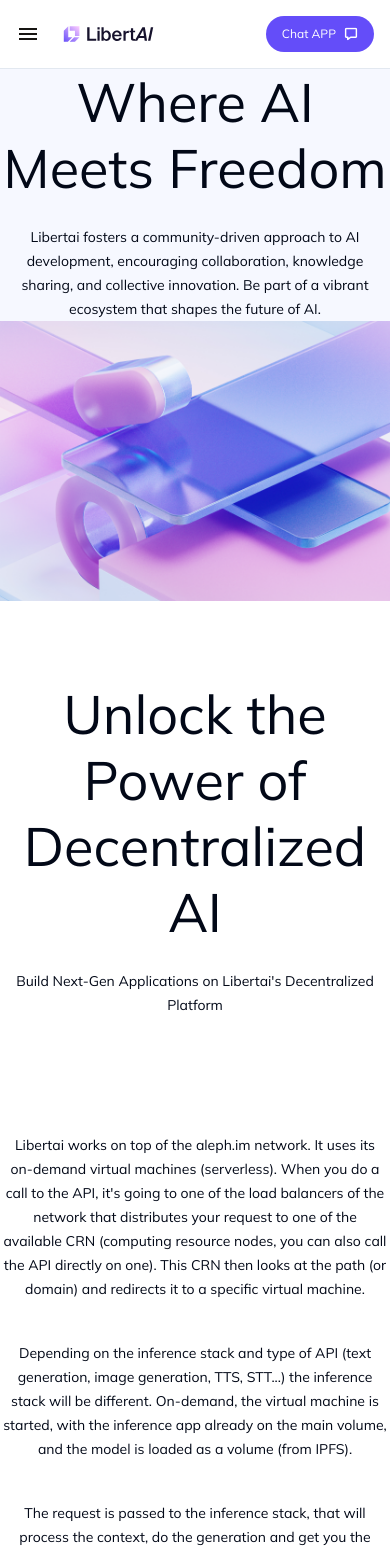
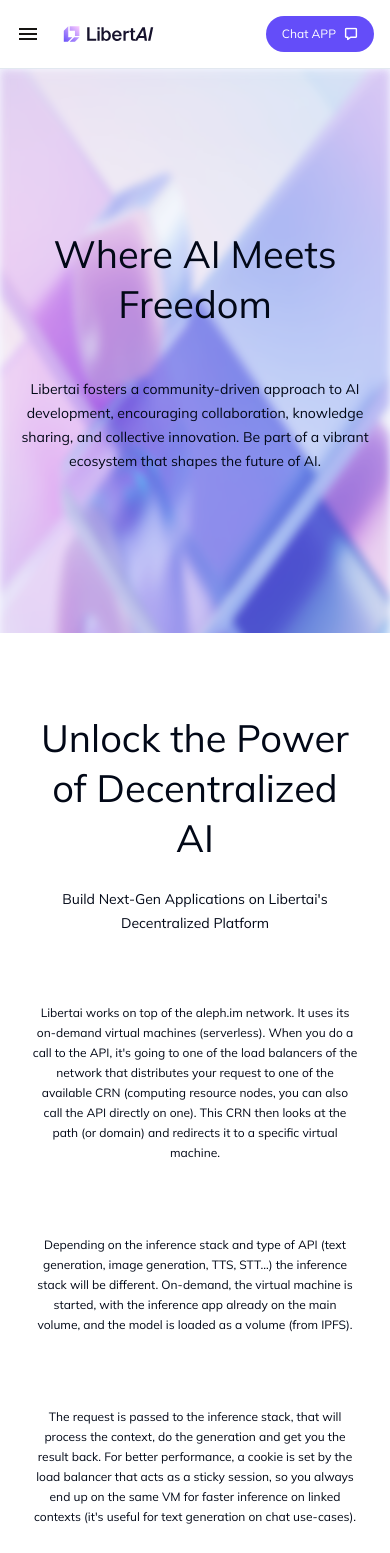
Before and after one commit to Libertai/libertai-website, a Vue app: page /developer in a window 390 px wide. Shown: the top 1553 px of the page. Built offline with nearby package versions, Linux system fonts and the light colour scheme.

Commit message:
feat: Developer page responsive

```diff
--- a/src/pages/Company/CompanyHeroSection.vue
+++ b/src/pages/Company/CompanyHeroSection.vue
@@ -2,7 +2,7 @@
 	<div class="relative grid overflow-hidden bg-white lg:grid-cols-[60%_40%]">
 		<img
 			alt="Company"
-			class="m-auto max-lg:absolute max-lg:h-screen max-lg:opacity-65 max-lg:blur-sm lg:hidden"
+			class="m-auto max-lg:absolute max-lg:h-screen max-lg:opacity-75 max-lg:blur-sm lg:hidden"
 			src="../../assets/company.png"
 		/>
 		<div
--- a/src/pages/Developer/ArchitectureSection.vue
+++ b/src/pages/Developer/ArchitectureSection.vue
@@ -9,14 +9,15 @@
 </script>
 
 <template>
-	<div class="my-20 text-center">
-		<div class="mb-24">
-			<h2 class="mb-6">Unlock the Power of Decentralized AI</h2>
+	<div class="mx-8 my-20 text-center">
+		<div class="mb-24 max-lg:mb-12">
+			<h2 class="mb-6 max-lg:hidden">Unlock the Power of Decentralized AI</h2>
+			<h3 class="mb-6 hidden max-lg:block">Unlock the Power of Decentralized AI</h3>
 			<p class="body-small">Build Next-Gen Applications on Libertai's Decentralized Platform</p>
 		</div>
 
-		<div class="grid md:grid-cols-3">
-			<p v-for="text in paragraphs" :key="text" class="body-small mx-auto my-5 max-w-96">
+		<div class="grid gap-8 md:grid-cols-3">
+			<p v-for="text in paragraphs" :key="text" class="body-small max-lg:body-tiny mx-auto my-5 max-w-96">
 				{{ text }}
 			</p>
 		</div>
--- a/src/pages/Developer/DeveloperHeroSection.vue
+++ b/src/pages/Developer/DeveloperHeroSection.vue
@@ -1,12 +1,21 @@
 <template>
-	<div class="grid bg-white md:grid-cols-[40%_60%]">
-		<div class="m-auto flex max-w-xl flex-col items-center justify-center gap-y-6 text-center">
-			<h2>Where AI Meets Freedom</h2>
-			<p class="body-small">
+	<div class="relative grid overflow-hidden bg-white lg:grid-cols-[40%_60%]">
+		<img
+			alt="Developer"
+			class="max-lg: m-auto max-lg:absolute max-lg:h-screen max-lg:opacity-75 max-lg:blur-sm lg:hidden"
+			src="../../assets/developer.png"
+		/>
+		<div
+			class="z-10 m-auto flex max-w-xl flex-col items-center justify-center gap-y-6 pl-8 text-center max-lg:gap-y-12 max-lg:px-4 max-lg:py-40"
+		>
+			<h2 class="block text-left max-lg:text-center max-sm:hidden">Where AI Meets Freedom</h2>
+			<h3 class="hidden max-sm:block">Where AI Meets Freedom</h3>
+			<p class="body-small text-left max-lg:text-center">
 				Libertai fosters a community-driven approach to AI development, encouraging collaboration, knowledge sharing,
 				and collective innovation. Be part of a vibrant ecosystem that shapes the future of AI.
 			</p>
 		</div>
-		<img alt="Company" class="m-auto max-md:max-h-80" src="../../assets/developer.png" />
+		<img alt="Developer" class="m-auto max-lg:hidden" src="../../assets/developer.png" />
 	</div>
 </template>
+<script setup lang="ts"></script>
--- a/src/pages/Developer/NetworkSection.vue
+++ b/src/pages/Developer/NetworkSection.vue
@@ -1,5 +1,5 @@
 <template>
-	<div class="architecture py-96 text-neutral-100">
+	<div class="architecture py-96 text-neutral-100 max-lg:py-32">
 		<div class="mb-24 text-center">
 			<h2 class="mb-6">An unstoppable inter planetary network.</h2>
 			<p class="body-small">
--- a/src/pages/Earn/EarnHeroSection.vue
+++ b/src/pages/Earn/EarnHeroSection.vue
@@ -2,7 +2,7 @@
 	<div class="relative grid overflow-hidden bg-white lg:grid-cols-[50%_50%]">
 		<img
 			alt="Earn"
-			class="m-auto max-lg:absolute max-lg:h-screen max-lg:opacity-65 max-lg:blur-sm lg:hidden"
+			class="m-auto max-lg:absolute max-lg:h-screen max-lg:opacity-75 max-lg:blur-sm lg:hidden"
 			src="../../assets/earn.png"
 		/>
 		<div
```
